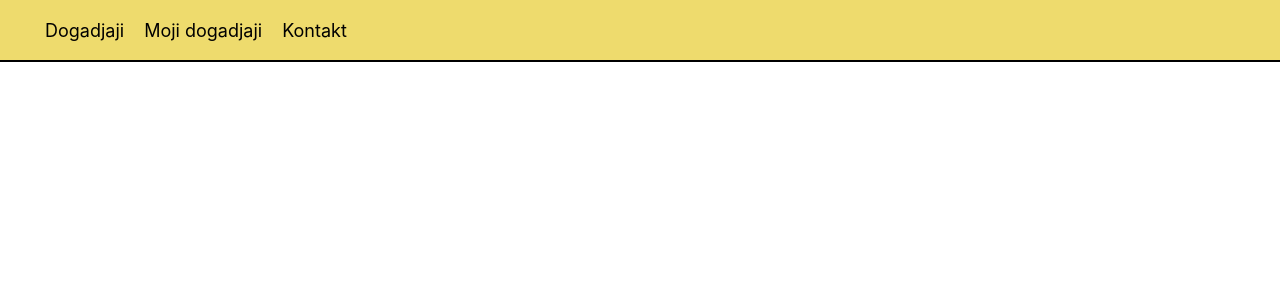
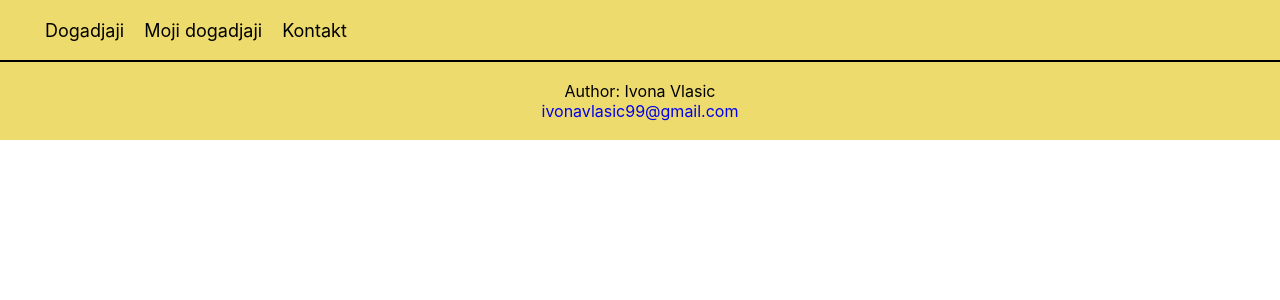
Before and after one commit to IvonaLy/reactDomaci, a React (Create React App) app: page / in a window 1280 px wide. Shown: the top 300 px of the page. Built offline with nearby package versions, Linux system fonts and the light colour scheme.

Commit message:
dodata komponenta futer

```diff
--- a/src/App.css
+++ b/src/App.css
@@ -21,3 +21,16 @@
   text-decoration: none;
   color: black;
 }
+
+
+/*futer*/
+footer {
+  text-align: center;
+  padding: 3px;
+  background-color: #eedb6d;
+  color: black;
+
+}
+a{
+  text-decoration: none;
+}
--- a/src/App.js
+++ b/src/App.js
@@ -2,6 +2,7 @@
 import './App.css';
 import Navbar from './Navbar';
 import { BrowserRouter, Routes } from 'react-router-dom';
+import Footer from './Footer';
 
 function App() {
   return (
@@ -12,7 +13,7 @@ function App() {
 
 
       </Routes>
-
+        <Footer></Footer>
   </BrowserRouter>
     </div>
   );
--- /dev/null
+++ b/src/Footer.jsx
@@ -0,0 +1,14 @@
+
+
+function Footer() {
+  return (
+
+    <footer>
+        <p>Author: Ivona Vlasic<br/>
+        <a href="mailto:ivonavlasic99@gmail.com">ivonavlasic99@gmail.com</a></p>
+    </footer>
+
+  );
+}
+
+export default Footer;
```
